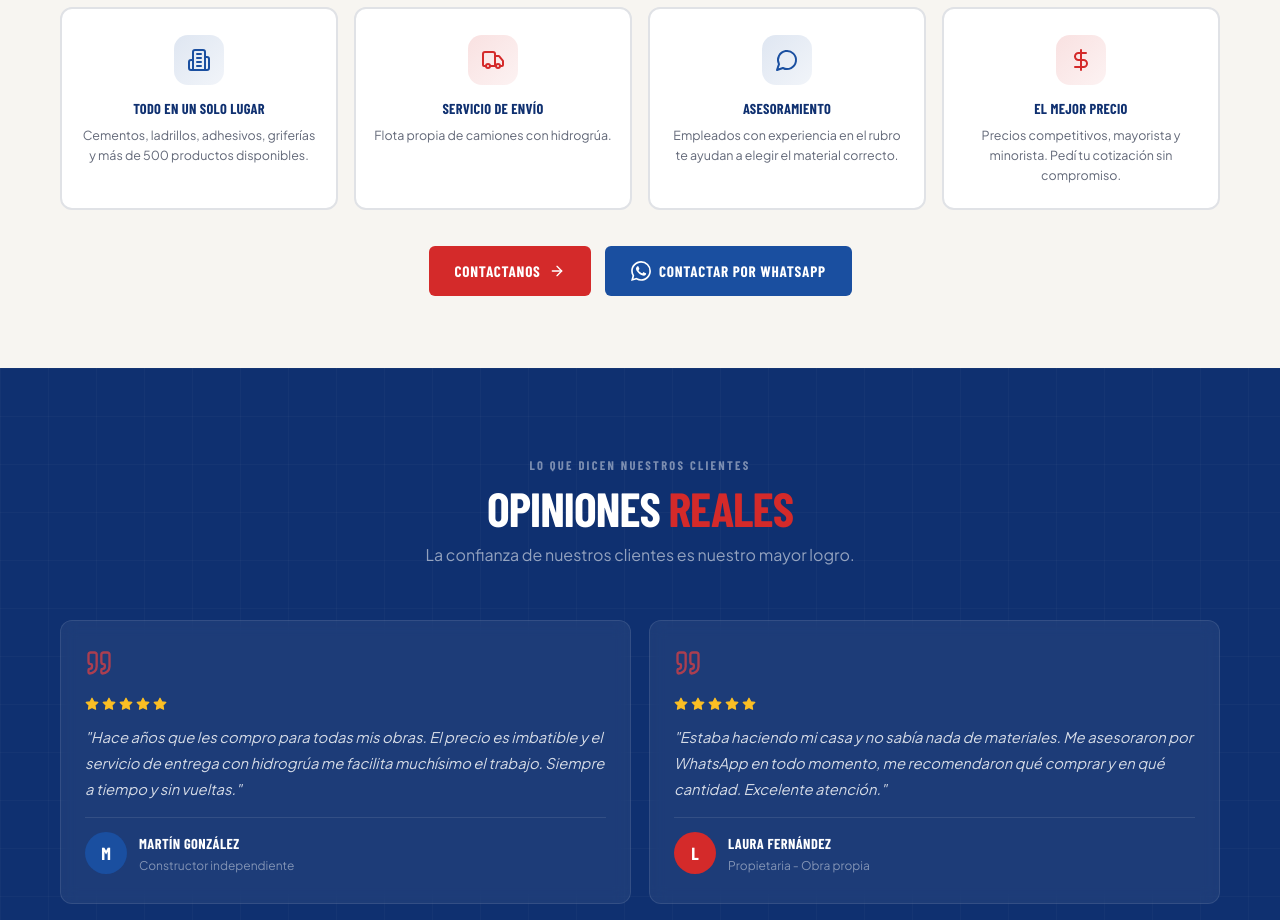
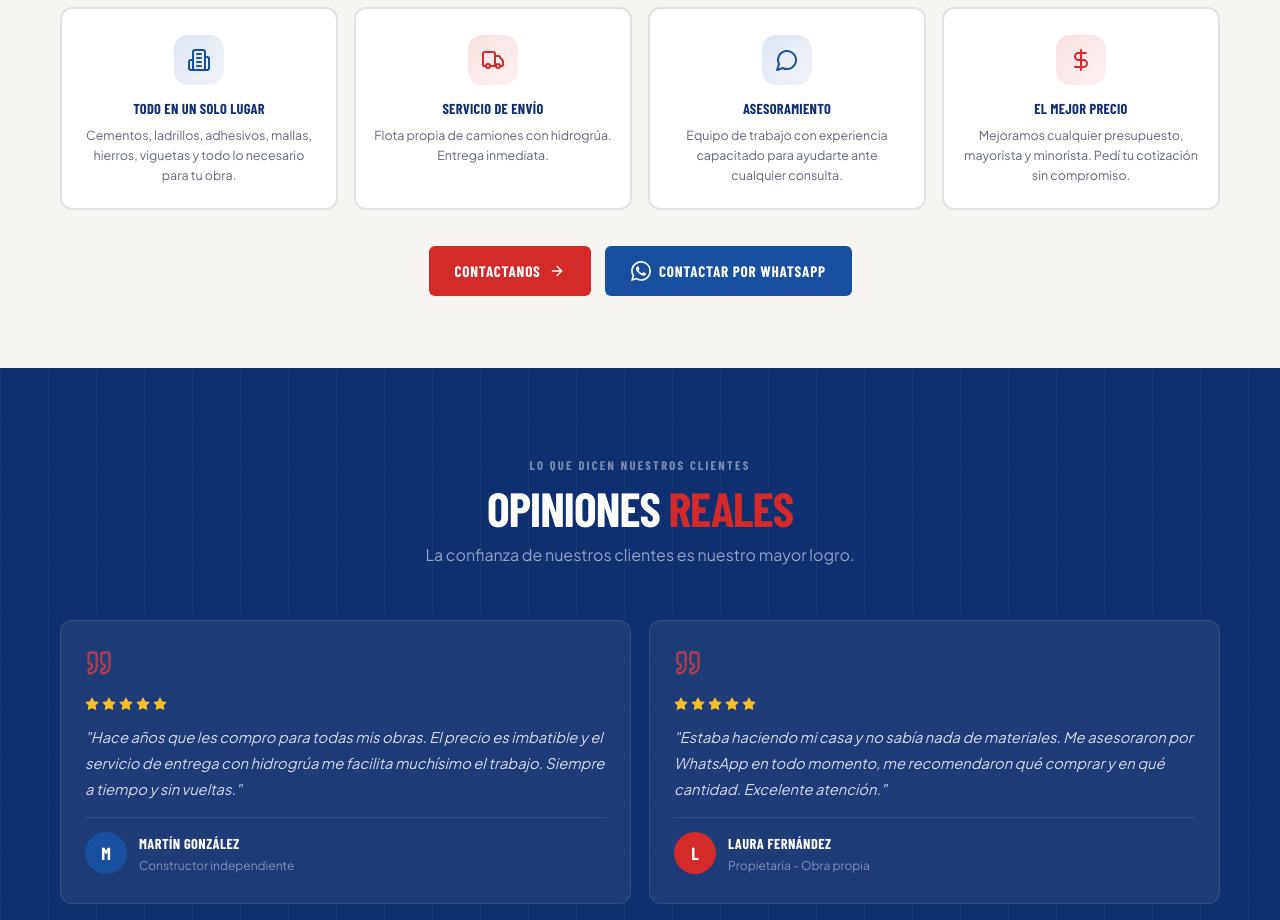
Before and after one commit to alvarodavicino9/Proyecto_hipermat, a React (Vite) app in the folder Frontend/: page / in a window 1280 px wide. Shown: the part 1640-2560 px from the top of the page. Built offline with nearby package versions, Linux system fonts and the light colour scheme; a web font is replaced by a local one.

Commit message:
Textos de tarjetas de valores: productos, envio con entrega inmediata, asesoramiento, mejor precio

```diff
--- a/Frontend/src/components/sections/Hero.tsx
+++ b/Frontend/src/components/sections/Hero.tsx
@@ -178,10 +178,10 @@ export default function Hero() {
           {/* Valores */}
           <div className="empresa-valores">
             {[
-              { icon: <Building2 size={24} />, title: 'Todo en un solo lugar', desc: 'Cementos, ladrillos, adhesivos, griferías y más de 500 productos disponibles.', color: 'blue' },
-              { icon: <Truck size={24} />, title: 'Servicio de envío', desc: 'Flota propia de camiones con hidrogrúa.', color: 'red' },
-              { icon: <MessageCircle size={24} />, title: 'Asesoramiento', desc: 'Empleados con experiencia en el rubro te ayudan a elegir el material correcto.', color: 'blue' },
-              { icon: <DollarSign size={24} />, title: 'El mejor precio', desc: 'Precios competitivos, mayorista y minorista. Pedí tu cotización sin compromiso.', color: 'red' },
+              { icon: <Building2 size={24} />, title: 'Todo en un solo lugar', desc: 'Cementos, ladrillos, adhesivos, mallas, hierros, viguetas y todo lo necesario para tu obra.', color: 'blue' },
+              { icon: <Truck size={24} />, title: 'Servicio de envío', desc: 'Flota propia de camiones con hidrogrúa. Entrega inmediata.', color: 'red' },
+              { icon: <MessageCircle size={24} />, title: 'Asesoramiento', desc: 'Equipo de trabajo con experiencia capacitado para ayudarte ante cualquier consulta.', color: 'blue' },
+              { icon: <DollarSign size={24} />, title: 'El mejor precio', desc: 'Mejoramos cualquier presupuesto, mayorista y minorista. Pedí tu cotización sin compromiso.', color: 'red' },
             ].map((v, i) => (
               <div key={i} className={`empresa-valor empresa-valor--${v.color}`}>
                 <div className={`empresa-valor-icon empresa-valor-icon--${v.color}`}>{v.icon}</div>
```
